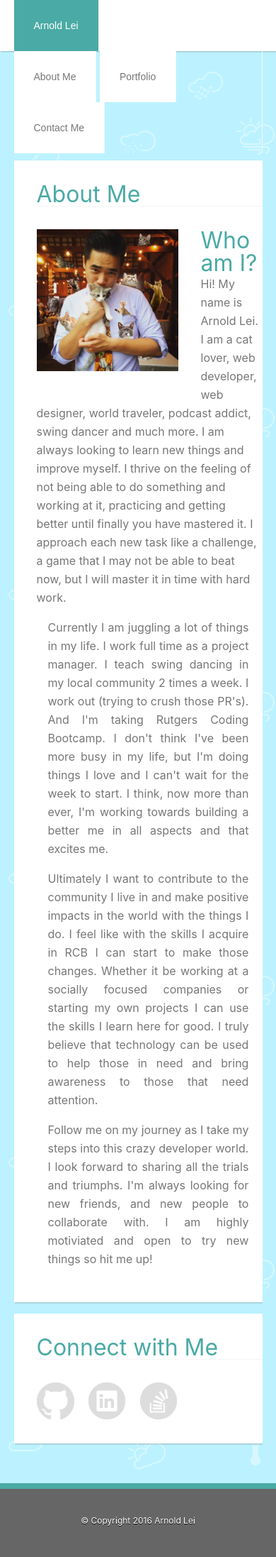
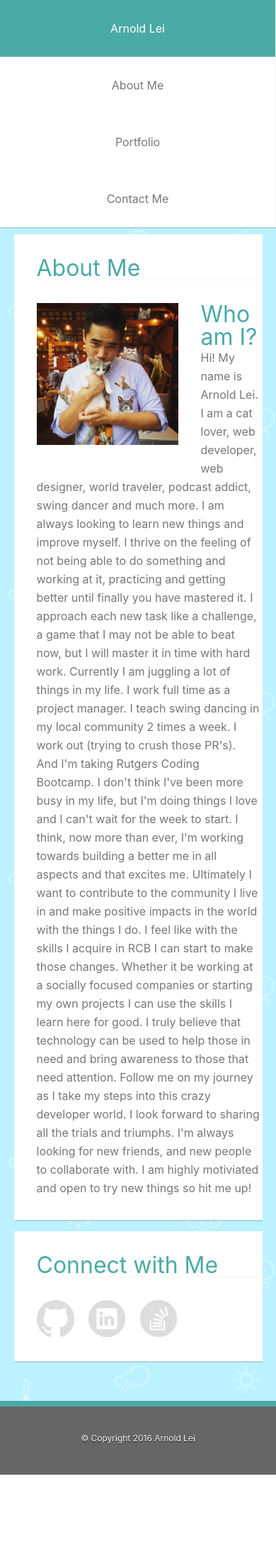
Before and after one commit to arnold-lei/basic-portfolio, a PHP site: page /index.php in a window 390 px wide. Shown: the whole page at 71% size. After the commit the page ends 2078 px from the top, so only its background shows below. Run offline with PHP 8.4, Linux system fonts and the light colour scheme.

Commit message:
bug fixed the RWD nav

```diff
--- a/assets/css/responsive.css
+++ b/assets/css/responsive.css
@@ -111,47 +111,84 @@ textarea:focus{
   }
 
 
-}
+
+} /*End of Media Max 1095px*/
+
+
+
+
+/*!!!!!!!Media max width 600px!!!!!!*/
+
 
 @media (max-width: 600px) {
   /*Navigation Styles*/
 
-.nav{
-  background-color: #fff;
-  z-index: 2;
+a {
+  text-align: none;
+  color:inherit;
 }
 
-.nav-hearder{
-  padding-right: 5%;
-  padding-left: 5%;
-  margin: 0px;
+.nav-collapse{
 
 }
-a.nav-buttons {
-  display:;
-  background-color: #000;
+
+ul {
+    list-style-type: none;
+    margin: 0;
+    padding: 0;
+    overflow: hidden;
+    background-color: #fff;
+    font-size: 16px;
 }
 
-.nav-buttons{
-  float: right;
+li {
+    float: left;
+    width:100%;
+}
+
+li a {
+    display: block;
+    text-align: center;
+    padding: 14px 16px;
+    text-decoration: none;
+      margin:0px;
+  padding-top:2em;
+  padding-bottom: 2em;
+  padding-right: 2em;
+  padding-left: 2em;
   border:0px;
   border-right: 1px solid #f5f5f5;
 }
 
-.nav-title{
+li.nav-button{
+  float: right;
+  color: #777777;
+}
+
+li a.nav-button{
+  float: right;
+  color:#fff;
+}
+
+li.nav-header{
+  background-color: #4aaaa5;
+  color: #fff;
+}
+
+
+
+/* Change the link color to #111 (black) on hover */
+li a:hover {
     background-color: #4aaaa5;
     color:#fff;
 }
 
-.nav-button:hover {
-  background-color: #4aaaa5;
-  color: #fff;
-  text-decoration: none;
+a.nav-header:hover {
+    background-color: #fff;
+    color:#4aaaa5;
 }
 
- .nav-title:hover {
-  background-color: #fff;
-  color: #4aaaa5;
-  text-decoration: none;
+.block{
+  padding:0;
 }
 }
--- a/assets/css/style.css
+++ b/assets/css/style.css
@@ -295,3 +295,70 @@ footer p {
   font-size: 12px;
   text-shadow: 0px 1px 0px #000;
 }
+
+
+/*navigation bar*/
+a {
+  text-align: none;
+  color:inherit;
+}
+
+.nav-collapse{
+
+}
+
+ul {
+    list-style-type: none;
+    margin: 0;
+    padding: 0;
+    overflow: hidden;
+    background-color: #fff;
+    padding:0 5%;
+    font-size: 16px;
+}
+
+li {
+    float: left;
+}
+
+li a {
+    display: block;
+    text-align: center;
+    padding: 14px 16px;
+    text-decoration: none;
+      margin:0px;
+  padding-top:2em;
+  padding-bottom: 2em;
+  padding-right: 2em;
+  padding-left: 2em;
+  border:0px;
+  border-right: 1px solid #f5f5f5;
+}
+
+li.nav-button{
+  float: right;
+  color: #777777;
+}
+
+li a.nav-button{
+  float: right;
+  color:#fff;
+}
+
+li.nav-header{
+  background-color: #4aaaa5;
+  color: #fff;
+}
+
+
+
+/* Change the link color to #111 (black) on hover */
+li a:hover {
+    background-color: #4aaaa5;
+    color:#fff;
+}
+
+a.nav-header:hover {
+    background-color: #fff;
+    color:#4aaaa5;
+}
--- a/index.html
+++ b/index.html
@@ -9,7 +9,15 @@
 </head>
 <body>
 <div class="wrap">
-  <div class="nav box-shadow" role="navigation">
+ <nav class="nav-collapse box-shadow">
+      <ul>
+        <li class="nav-header"><a href="index.html">Arnold Lei</a></li>
+        <li class="nav-button"><a href="index.html">About Me</a></li>
+        <li class="nav-button"><a href="portfolio.html">Portfolio</a></li>
+        <li class="nav-button"><a href="contact.html">Contact Me</a></li>
+      </ul>
+  </nav>
+ <!--  <div class="nav box-shadow" role="navigation">
     <div class="nav-hearder">
       <a href="#"><button class="nav-title">Arnold Lei</button></a>
       <div class="nav-buttons">
@@ -18,7 +26,7 @@
         <a href="contact.html"><button class="nav-button">Contact Me</button></a>
       </div>
     </div>
-  </div>
+  </div> -->
   <div class="container">
     <div class="row">
       <div class="about-me box-shadow">
@@ -33,18 +41,18 @@
           <div class="quote float-right">
             <h1 class="pull-quote"><span>I am always looking to </span>learn new things<span> and </span>improve myself</h1>
           </div>
-          <p class="block"> Currently I am juggling a lot of things in my life. I work full time as a project manager. I teach swing dancing in my local community 2 times a week. I work out (trying to crush those PR's). And I'm taking Rutgers Coding Bootcamp. I don't think I've been more busy in my life, but I'm doing things I love and I can't wait for the week to start. I think, now more than ever, I'm working towards building a better me in all aspects and that excites me.
+          <p class=""> Currently I am juggling a lot of things in my life. I work full time as a project manager. I teach swing dancing in my local community 2 times a week. I work out (trying to crush those PR's). And I'm taking Rutgers Coding Bootcamp. I don't think I've been more busy in my life, but I'm doing things I love and I can't wait for the week to start. I think, now more than ever, I'm working towards building a better me in all aspects and that excites me.
           </p>
-          <div class="quote block float-left">
+          <div class="quote float-left">
           <h1 class="pull-quote"><span> I'm working towards building a </span>better me <span>in all aspects and that </span>excites me.
           </h1>
           </div>
 
 
-          <p class="block">Ultimately I want to contribute to the community I live in and make positive impacts in the world with the things I do. I feel like with the skills I acquire in RCB I can start to make those changes. Whether it be working at a socially focused companies or starting my own projects I can use the skills I learn here for good. I truly believe that technology can be used to help those in need and bring awareness to those that need attention.
+          <p class="">Ultimately I want to contribute to the community I live in and make positive impacts in the world with the things I do. I feel like with the skills I acquire in RCB I can start to make those changes. Whether it be working at a socially focused companies or starting my own projects I can use the skills I learn here for good. I truly believe that technology can be used to help those in need and bring awareness to those that need attention.
           </p>
 
-          <p class="block">Follow me on my journey as I take my steps into this crazy developer world. I look forward to sharing all the trials and triumphs. I'm always looking for new friends, and new people to collaborate with. I am highly motiviated and open to try new things so hit me up!
+          <p class="">Follow me on my journey as I take my steps into this crazy developer world. I look forward to sharing all the trials and triumphs. I'm always looking for new friends, and new people to collaborate with. I am highly motiviated and open to try new things so hit me up!
           </p>
 
         </div>
```
Also changed, not shown: contact.html (+10 -2 lines), portfolio.html (+10 -2 lines). Lines whose indentation alone changed are shown as unchanged.
